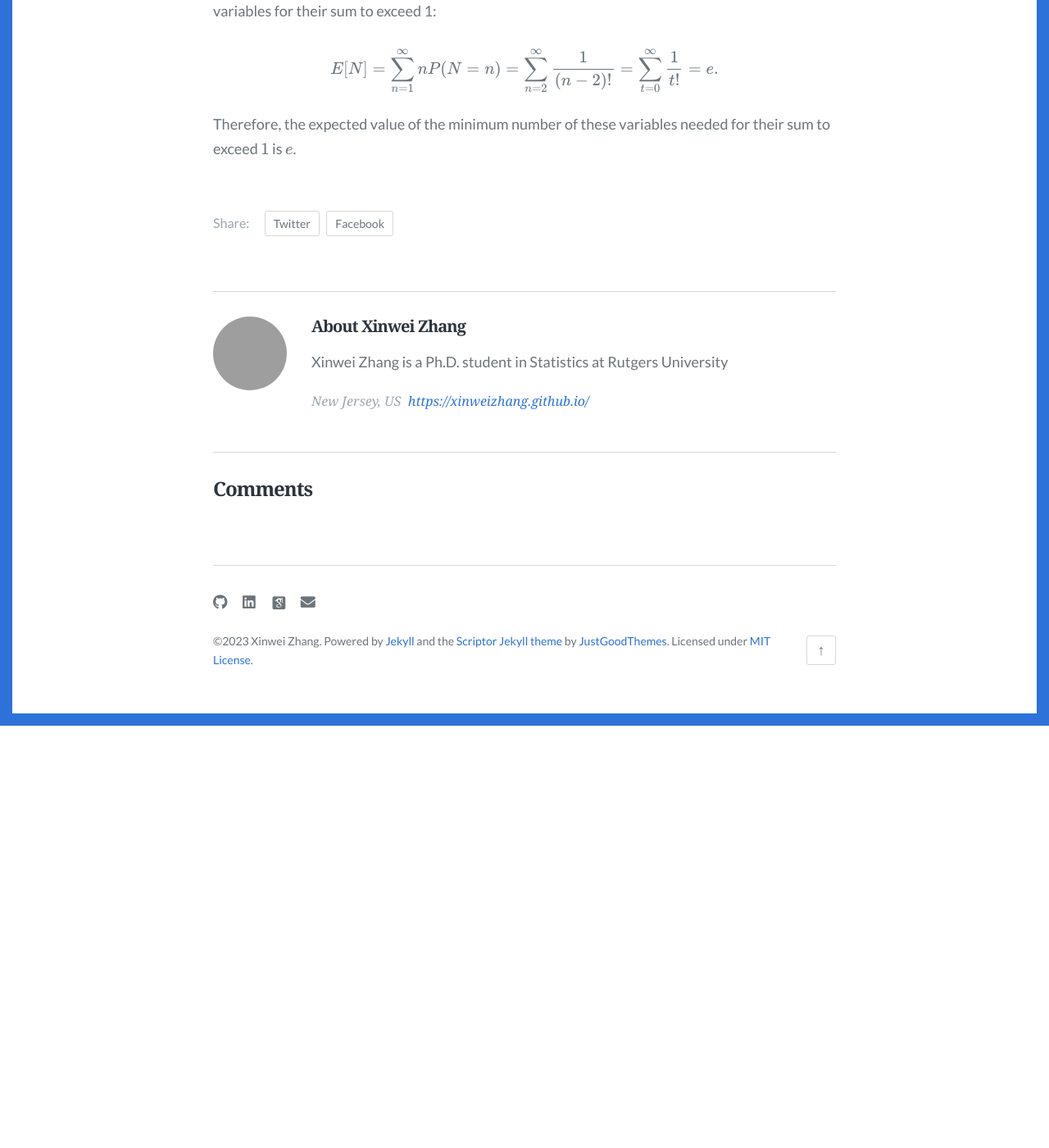
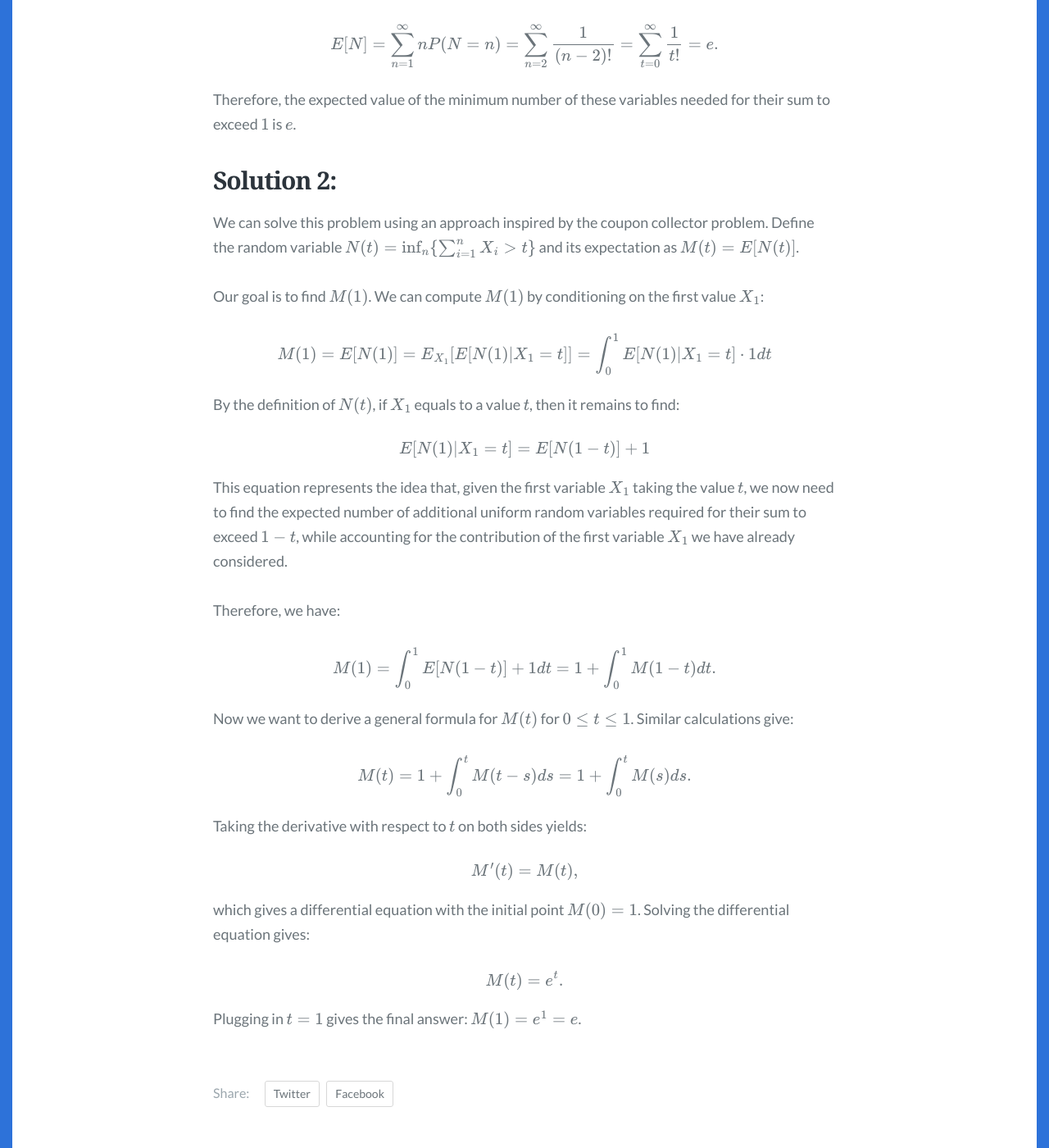
Before and after one commit to XinweiZhang/XinweiZhang.github.io, a Jekyll site: the page built from _posts/2023-03-26-Sum-of-n-uniform-random-variables.md, in a window 1280 px wide and 1400 px high, scrolled down 1739 px. Shown: the whole window at 82% size. Built offline with Jekyll 4.4.1, drawn with Linux system fonts in a browser that asks for light colours; some web fonts are replaced; formulas are drawn with MathJax 3; comment, search, counter and statistics services are not loaded; before the commit the page ends 2624 px from its top, so only the background shows below that; some of the changed text lies outside the part shown; grey boxes are pictures that could not be loaded.

Commit message:
solution 2 to my first post

```diff
--- a/_posts/2023-03-26-Sum-of-n-uniform-random-variables.md
+++ b/_posts/2023-03-26-Sum-of-n-uniform-random-variables.md
@@ -40,3 +40,48 @@ E[N] &= \sum_{n=1}^\infty n P(N=n)= \sum_{n=2}^\infty \frac{1}{(n-2)!}= \sum_{t=
 $$
 
 Therefore, the expected value of the minimum number of these variables needed for their sum to exceed $$1$$ is $$e$$.
+
+
+## Solution 2:
+
+We can solve this problem using an approach inspired by the coupon collector problem. Define the random variable $$N(t) = \inf_n \{ \sum_{i=1}^n X_i > t\}$$ and its expectation as $$M(t) = E[N(t)]$$.
+
+Our goal is to find $$M(1)$$. We can compute $$M(1)$$ by conditioning on the first value $$X_1$$:
+
+$$
+    M(1) = E[N(1)] =  E_{X_1}[ E[N(1) | X_1 = t ] ]= \int_{0}^1 E[N(1) | X_1 = t ]\cdot 1 d t
+$$
+
+By the definition of $$N(t)$$, if $$X_1$$ equals to a value $$t$$, then it remains to find:
+
+$$
+E[N(1) | X_1 = t ] = E[N(1-t)] + 1
+$$
+
+This equation represents the idea that, given the first variable $$X_1$$ taking the value $$t$$, we now need to find the expected number of additional uniform random variables required for their sum to exceed $$1-t$$, while accounting for the contribution of the first variable $$X_1$$ we have already considered.
+
+Therefore, we have:
+
+$$
+    M(1) = \int_{0}^1E[N(1-t)] + 1 d t = 1 + \int_{0}^1M(1-t)d t.
+$$
+
+Now we want to derive a general formula for $$M(t)$$ for $$0\leq t \leq 1$$. Similar calculations give:
+
+$$
+    M(t) =  1 + \int_{0}^t M(t-s)d s = 1 + \int_{0}^t M(s) ds .
+$$
+
+Taking the derivative with respect to $$t$$ on both sides yields:
+
+$$
+  M'(t) = M(t),
+$$
+
+which gives a differential equation with the initial point $$M(0) = 1$$. Solving the differential equation gives:
+
+$$
+  M(t) = e^{t}.
+$$
+
+Plugging in $$t=1$$ gives the final answer: $$M(1) = e^1 = e$$.
```
Also changed, not shown: other parts of _posts/2023-03-26-Sum-of-n-uniform-random-variables.md (+1 -1 lines).
